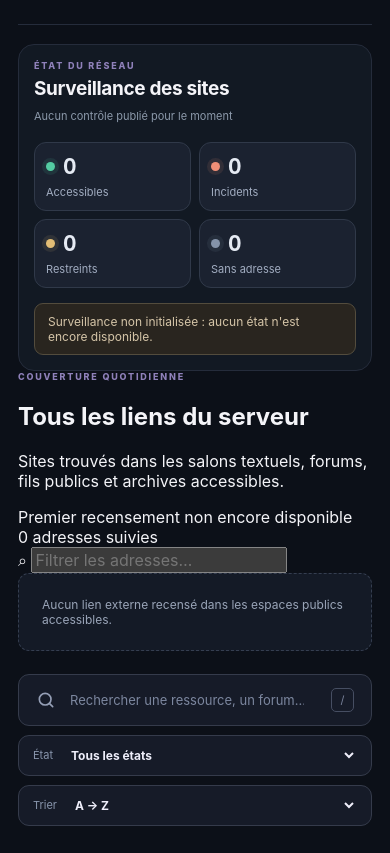
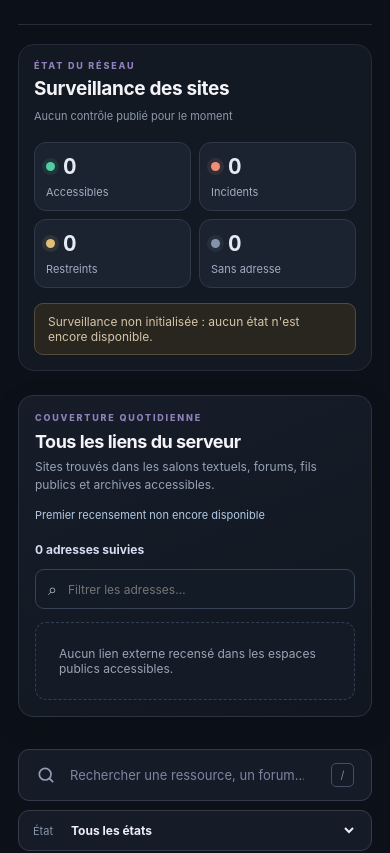
Before and after one commit to Elikto/Elikto-Discord-Bot, a plain HTML site: page site/index.html in a window 390 px wide. Shown: the part 267-1120 px from the top of the page. Drawn offline with Linux system fonts and the light colour scheme; no server answers.

Commit message:
Styliser le panneau de surveillance quotidienne de tous les liens publics du serveur

```diff
--- a/site/styles.css
+++ b/site/styles.css
@@ -275,3 +275,32 @@ h1 span { color: #bdaaff; }
 
 .mirror-proposed {font-size:10px;color:#d7bf95;padding:1px 10px 6px;line-height:1.4;overflow-wrap:anywhere;}
 .mirror-proposed:hover {color:#fae4b5;text-decoration:underline;}
+
+/* Vue globale des sites extraits des salons, forums et fils publics */
+.server-sites-panel {margin:24px 0 32px;padding:24px;border:1px solid #2b3343;border-radius:15px;
+  background:linear-gradient(155deg,#161d29,#111720);box-shadow:0 10px 30px #0508121a;}
+.server-sites-heading {display:flex;justify-content:space-between;align-items:center;gap:14px;flex-wrap:wrap;}
+.server-sites-heading h2 {margin:5px 0 6px;font-size:21px;letter-spacing:-.5px;}
+.server-sites-description {font-size:12px;color:#97a3b8;margin:0;line-height:1.5;}
+.server-sites-status {font-size:11px;color:#b4cae5;max-width:300px;text-align:right;}
+.server-sites-toolbar {margin:20px 0 13px;display:flex;justify-content:space-between;align-items:center;gap:12px;flex-wrap:wrap;}
+.server-sites-count {font-size:12px;color:#d6dcf1;font-weight:700;}
+.server-sites-search {display:flex;align-items:center;gap:9px;border:1px solid #394358;
+  padding:9px 12px;border-radius:9px;background:#131b27;color:#acb6cc;flex:0 1 275px;}
+.server-sites-search input {border:0;background:none;color:#e9ecfa;outline:none;width:100%;font-size:12px;}
+.server-sites-list {display:grid;grid-template-columns:repeat(auto-fill,minmax(235px,1fr));gap:10px;}
+.server-site-card {border:1px solid #303b51;background:#1b2432;border-radius:11px;padding:14px;min-width:0;}
+.server-site-card-header {display:flex;justify-content:space-between;align-items:flex-start;gap:8px;}
+.server-site-title {font-size:13px;color:#f4f5fb;overflow-wrap:anywhere;}
+.server-site-links {display:flex;flex-wrap:wrap;gap:8px;margin:10px 0 6px;font-size:11px;}
+.server-site-links a {color:#97c7ff;text-decoration:none;overflow-wrap:anywhere;}
+.server-site-links a:hover {text-decoration:underline;}
+.server-site-links span {color:#8e9aad;}
+.server-site-checked {font-size:10px;color:#818da5;}
+.server-site-name-alert {color:#eac184;font-size:11px;margin:8px 0 0;}
+@media(max-width:620px) {
+  .server-sites-panel {padding:16px;}
+  .server-sites-heading h2 {font-size:18px;}
+  .server-sites-status {text-align:left;}
+  .server-sites-search {flex-basis:100%;}
+}
```
